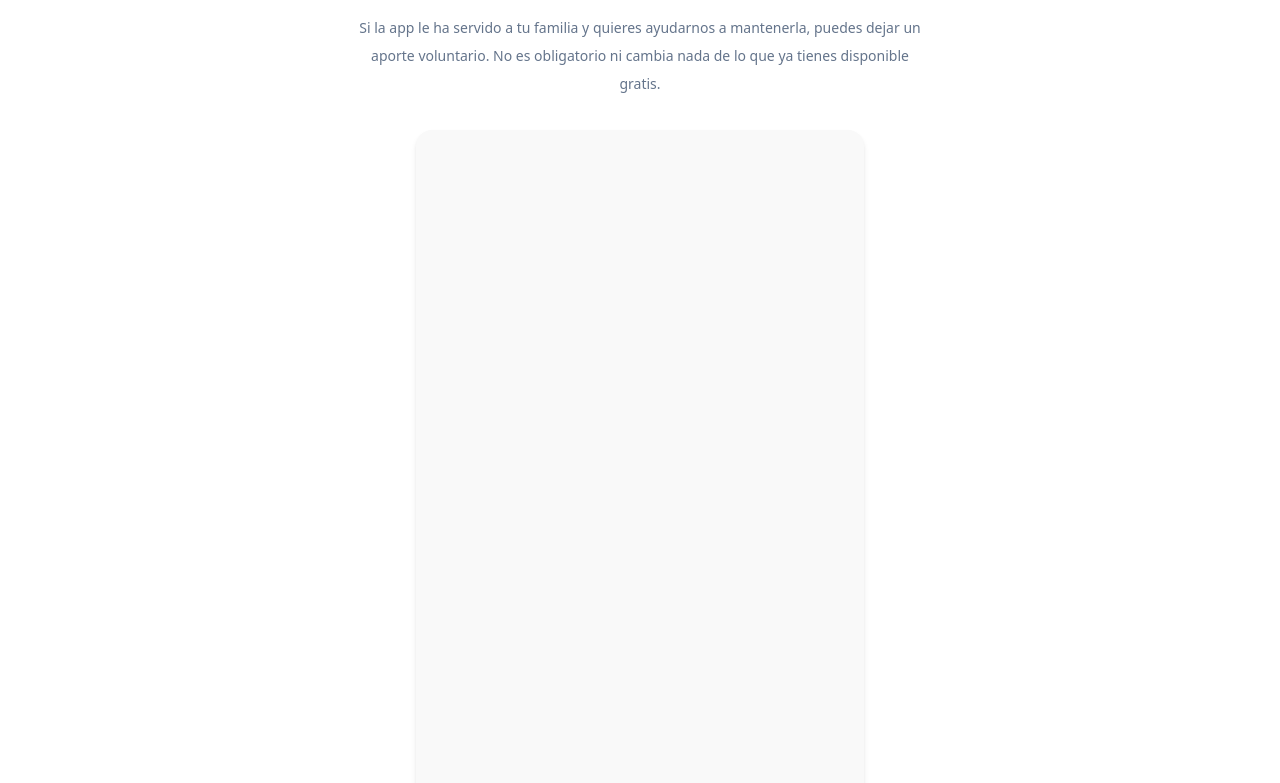
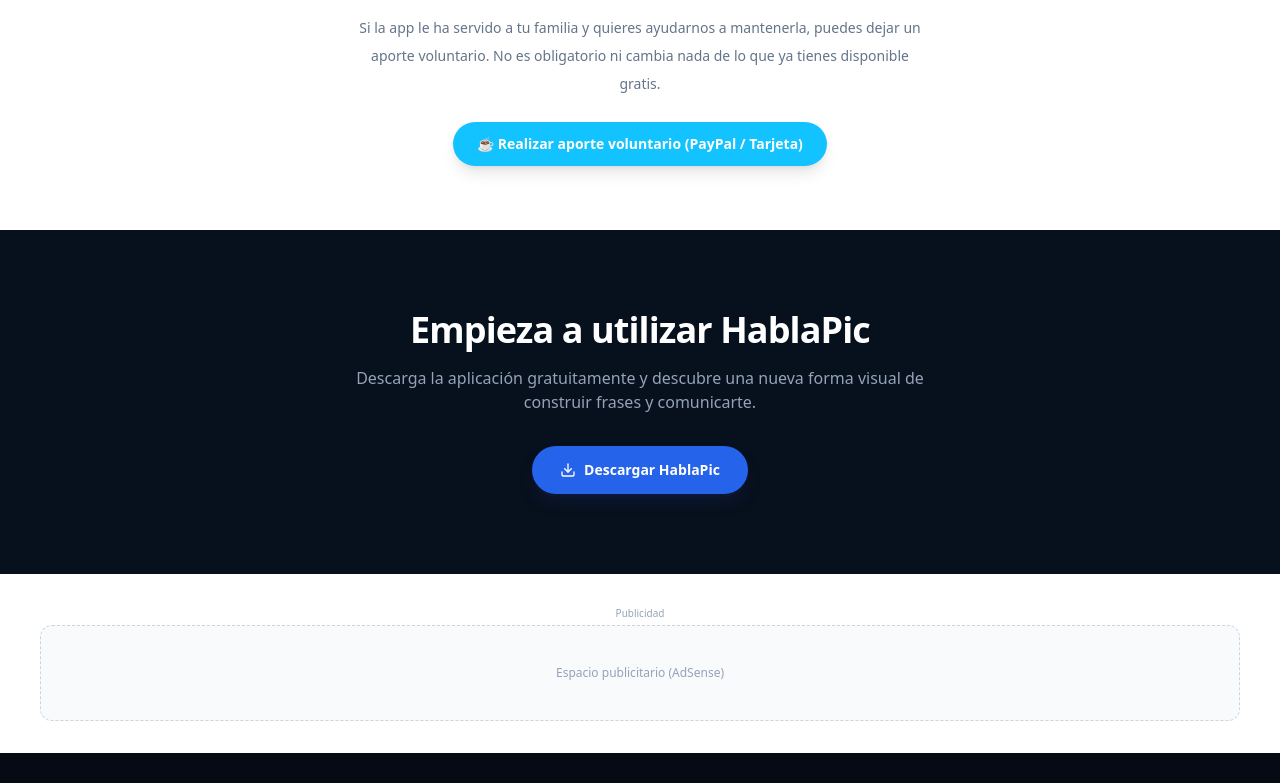
Before and after one commit to imargutierrz-hub/portal-willian, a Next.js app: page /hablapic in a window 1280 px wide. Shown: the part 3251-4034 px from the top of the page. Built offline with nearby package versions, Linux system fonts and the light colour scheme.

Commit message:
traduccion modal de apoyo

```diff
--- a/components/hablapic/Apoyo.tsx
+++ b/components/hablapic/Apoyo.tsx
@@ -1,3 +1,5 @@
+const KOFI_URL = "https://ko-fi.com/hablapic"
+
 export default function Apoyo() {
   return (
     <section className="border-t border-slate-100 bg-white py-16">
@@ -16,22 +18,14 @@ export default function Apoyo() {
           cambia nada de lo que ya tienes disponible gratis.
         </p>
 
-        {/* Panel de donaciones incrustado directamente */}
-        <div className="mt-8 flex justify-center">
-          <iframe
-            id="kofiframe"
-            src="https://ko-fi.com/hablapic/?hidefeed=true&widget=true&embed=true&preview=true"
-            style={{
-              border: "none",
-              width: "100%",
-              padding: "4px",
-              background: "#f9f9f9",
-            }}
-            height="712"
-            title="hablapic"
-            className="max-w-md rounded-2xl shadow-md"
-          ></iframe>
-        </div>
+        <a
+          href={KOFI_URL}
+          target="_blank"
+          rel="noreferrer"
+          className="mt-6 inline-flex items-center gap-2 rounded-full bg-[#13C3FF] px-6 py-3 text-sm font-bold text-white shadow-lg transition hover:bg-[#0fb3ea]"
+        >
+          ☕ Realizar aporte voluntario (PayPal / Tarjeta)
+        </a>
       </div>
     </section>
   )
```
